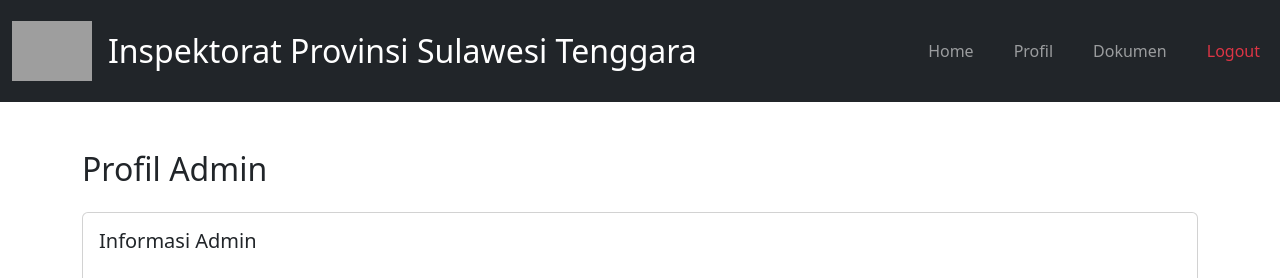
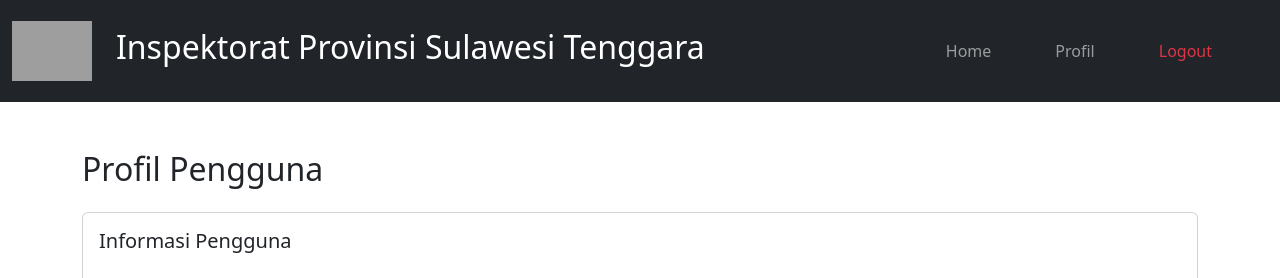
Before and after one commit to muharya022/ilkom-22-cloud-7, a Django app: template sistem_laporan/templates/profil.html in a window 1280 px wide. Shown: the top 278 px of the page. Run offline with Django 5.2, Linux system fonts and the light colour scheme; the template is opened without the code that fills it, so the values that code supplies are empty; some libraries are stand-ins or nearby versions; grey boxes are pictures that could not be loaded.

Commit message:
perbaikan profil double

```diff
--- a/sistem_laporan/templates/profil.html
+++ b/sistem_laporan/templates/profil.html
@@ -12,7 +12,7 @@
             event.preventDefault();  // Mencegah aksi link default
             const isConfirmed = window.confirm("Apakah Anda yakin ingin logout?");
             if (isConfirmed) {
-                window.location.href = "{% url 'logout' %}";
+                window.location.href = event.target.href;  // Arahkan ke URL logout jika dikonfirmasi
             }
         }
     </script>
@@ -21,48 +21,49 @@
     <!-- Navbar -->
     <nav class="navbar navbar-expand-lg navbar-dark bg-dark py-3">
         <div class="container-fluid">
+            <!-- Logo dan Nama Website di Kiri -->
             <a class="navbar-brand d-flex align-items-center" href="#">
-                    <img src="{% static 'images/logo.png' %}" alt="Logo" height="60" class="me-3">
-                    <h2 class="mb-0">Inspektorat Provinsi Sulawesi Tenggara</h2>
+                <img src="{% static 'images/logo.png' %}" alt="Logo" height="60" class="me-4">
+                <h2>Inspektorat Provinsi Sulawesi Tenggara</h2>
             </a>
+
+            <!-- Toggle Button untuk Mobile -->
             <button class="navbar-toggler" type="button" data-bs-toggle="collapse" data-bs-target="#navbarNav">
                 <span class="navbar-toggler-icon"></span>
             </button>
+
+            <!-- Menu Navigasi di Kanan -->
             <div class="collapse navbar-collapse justify-content-end" id="navbarNav">
                 <ul class="navbar-nav">
-                        <li class="nav-item me-4">
-                            <a class="nav-link" href="{% url 'admin_dashboard' %}"><i class="bi bi-house-door"></i> Home</a>
+                    <li class="nav-item me-5">
+                        <a class="nav-link bi bi-house-door" href="{% url 'dashboard' %}"> Home</a>
                     </li>
-                        <li class="nav-item me-4">
-                            <a class="nav-link" href="{% url 'profil_admin' %}"><i class="bi bi-person-circle"></i> Profil</a>
+                    <li class="nav-item me-5">
+                        <a class="nav-link bi bi-person-circle" href="{% url 'profil' %}"> Profil</a>
                     </li>
-                        <li class="nav-item me-4">
-                            <a class="nav-link" href="{% url 'admin_daftar_dokumen' %}"><i class="bi bi-person-circle"></i> Dokumen</a>
-                        </li>
-                        <li class="nav-item">
-                            <a class="nav-link text-danger" href="{% url 'logout' %}" onclick="confirmLogout(event)">
-                                <i class="bi bi-box-arrow-right"></i> Logout
-                            </a>
+                    <li class="nav-item me-5">
+                        <a class="nav-link text-danger bi bi-box-arrow-right" href="{% url 'logout' %}" onclick="confirmLogout(event)"> Logout</a>
                     </li>
                 </ul>
             </div>
         </div>
     </nav>
     <div class="container mt-5">
-        <h2 class="mb-4">Profil Admin</h2>
+        <h2 class="mb-4">Profil Pengguna</h2>
 
         <div class="card">
             <div class="card-body">
-                <h5 class="card-title mb-4">Informasi Admin</h5>
+                <h5 class="card-title mb-4">Informasi Pengguna</h5>
                 <p><strong>Nama Lengkap:</strong> {{ user.get_full_name }}</p>
                 <p><strong>Email:</strong> {{ user.email }}</p>
                 <p><strong>Username:</strong> {{ user.username }}</p>
+
                 <!-- Jika ada data lain yang ingin ditampilkan, misalnya tanggal bergabung -->
                 <p><strong>Tanggal Bergabung:</strong> {{ user.date_joined }}</p>
             </div>
         </div>
 
-        <a href="{% url 'admin_dashboard' %}" class="btn btn-secondary mt-3">Kembali</a>
+        <a href="{% url 'dashboard' %}" class="btn btn-secondary mt-3">Kembali</a>
     </div>
 
     <script src="{% static 'bootstrap/js/bootstrap.bundle.min.js' %}"></script>
```
Also changed, not shown: sistem_laporan/templates/profil_.html (deleted, +0 -71 lines). Lines whose indentation alone changed are shown as unchanged.
